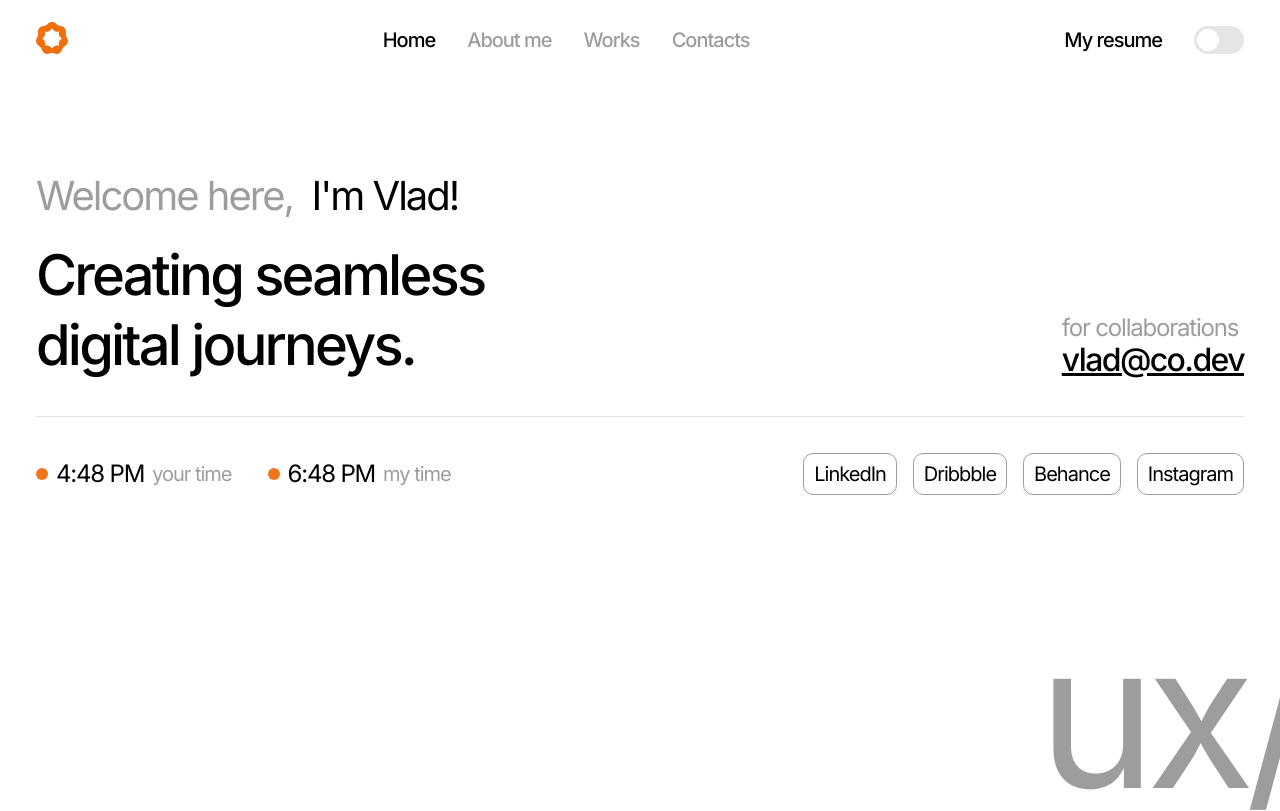
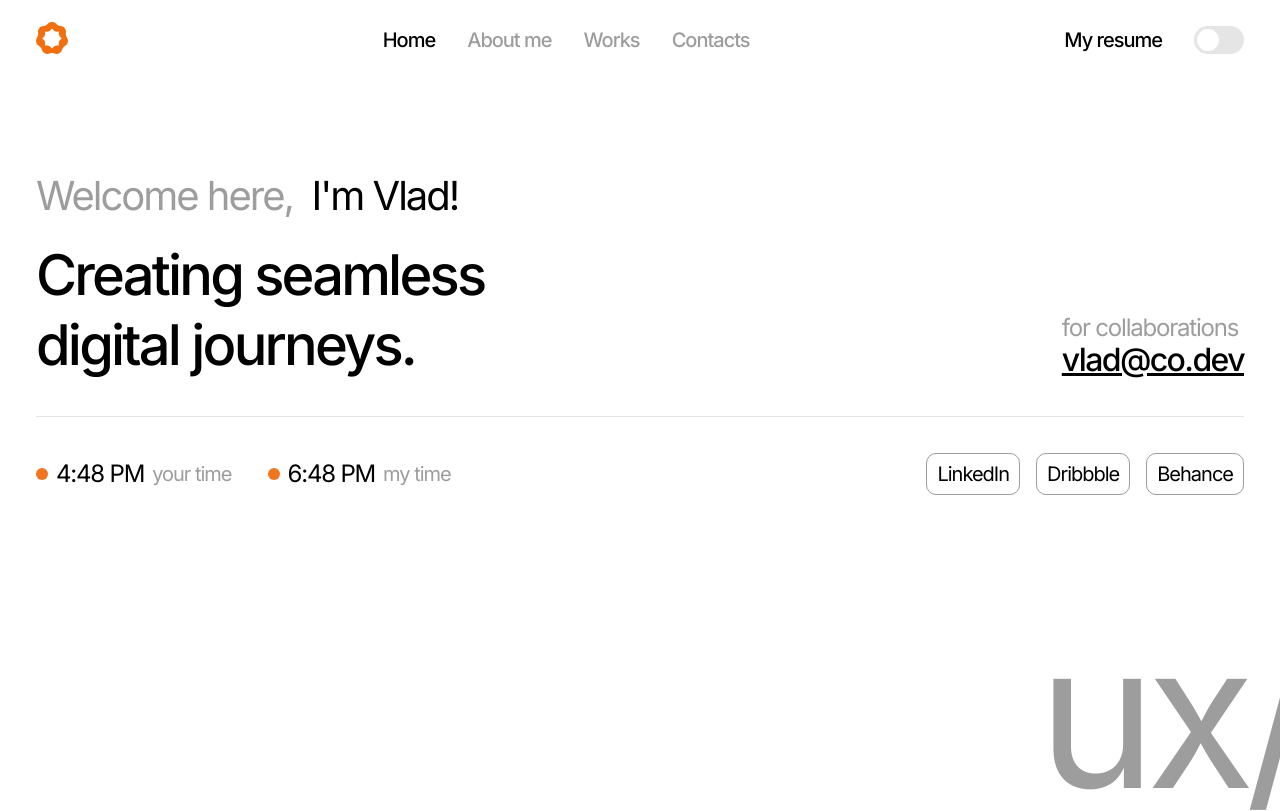
Before and after one commit to cascadetile/yasch, a React (Create React App) app: page / in a window 1280 px wide. Shown: the top 811 px of the page. Built offline with nearby package versions, Linux system fonts and the light colour scheme.

Commit message:
fix: remove instagram button

```diff
--- a/src/components/TimeAndLinks/index.tsx
+++ b/src/components/TimeAndLinks/index.tsx
@@ -13,7 +13,6 @@ export const TimeAndLinks: React.FC = () => {
         <SocialLink link="https://www.linkedin.com/in/pinkaversa" text="LinkedIn" />
         <SocialLink link="https://dribbble.com/PinkAversa" text="Dribbble" />
         <SocialLink link="https://www.behance.net/aversa" text="Behance" />
-        <SocialLink link="https://instagram.com/yaschenko" text="Instagram" />
       </div>
     </div>
   );
```
